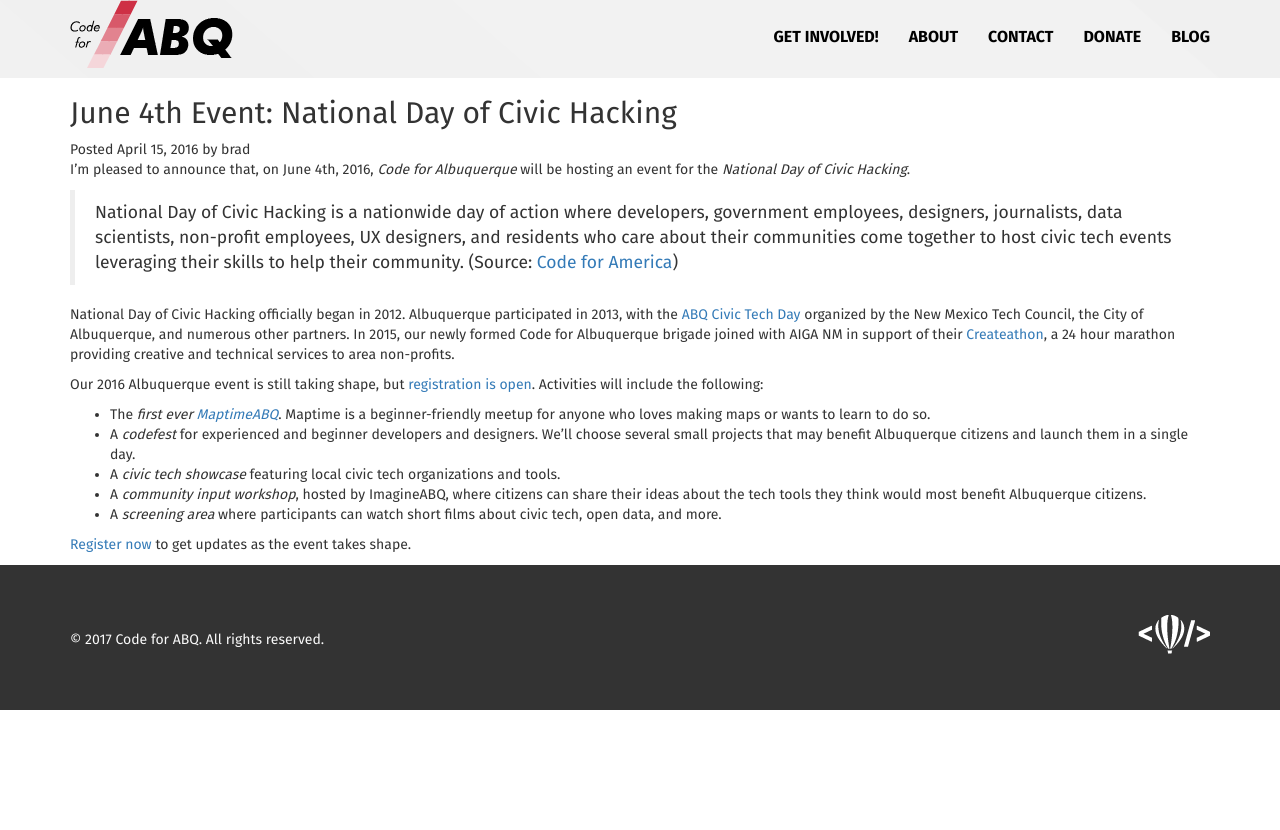
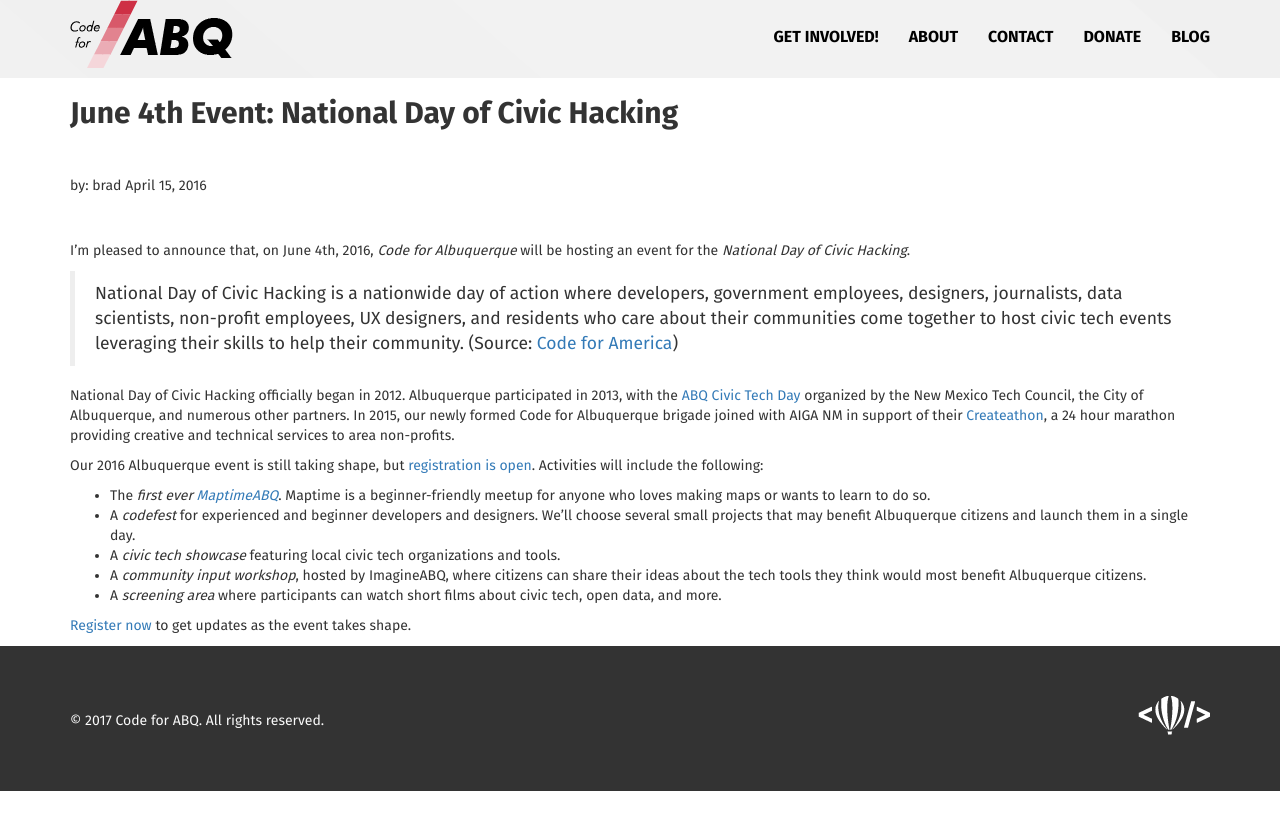
Before and after one commit to ThomasWomack/Code-for-NM, a Jekyll site: the page built from blog/_posts/2016-04-15-ndoch.md, in a window 1280 px wide. Shown: the top 830 px of the page. Built offline with Jekyll 4.4.1, drawn with Linux system fonts in a browser that asks for light colours; nearby versions of some CDN libraries.

Commit message:
refactored single post and added back button

```diff
--- a/_layouts/post.html
+++ b/_layouts/post.html
@@ -8,6 +8,11 @@
     {% include header.html %}
 
     <section id="content" >
+      <div class="back-to-blog">
+        <a href="/blog">
+        <img src="/images/back-to-blog.png">
+        </a>
+      </div>
     	<div class="container">
     		<div class="row">
 
@@ -22,7 +27,7 @@
           <div class="col-md-12">
             <div class="section-heading-wrapper ">
               <h2 class="title">{{ page.title }}</h2>
-              Posted {{ page.date | date: '%B %d, %Y' }} by {{ author_url | default: page.author | default: "anonymous"}}
+              <p class="post-author-date">by: {{ author_url | default: page.author | default: "anonymous"}} {{ page.date | date: '%B %d, %Y' }}</p>
             </div>
             {{ content }}
           </div>
--- /dev/null
+++ b/_sass/_post.scss
@@ -0,0 +1,20 @@
+.title {
+	font-weight: 600;
+	margin-bottom: 4%;
+}
+
+.post-author-date {
+	margin-bottom: 4%;
+}
+
+.back-to-blog {
+	position: absolute;
+    left: 5%;
+    top: 31%;
+}
+
+@media screen and (max-width: 1450px) {
+	.back-to-blog {
+		display: none;
+	}
+}
--- a/css/main.scss
+++ b/css/main.scss
@@ -204,5 +204,6 @@
        "get-involved",
        "buttons",
        "contact",
-       "sections"
+       "sections",
+       "post"
 ;
```
Also changed, not shown: images/back-to-blog.png (added).
